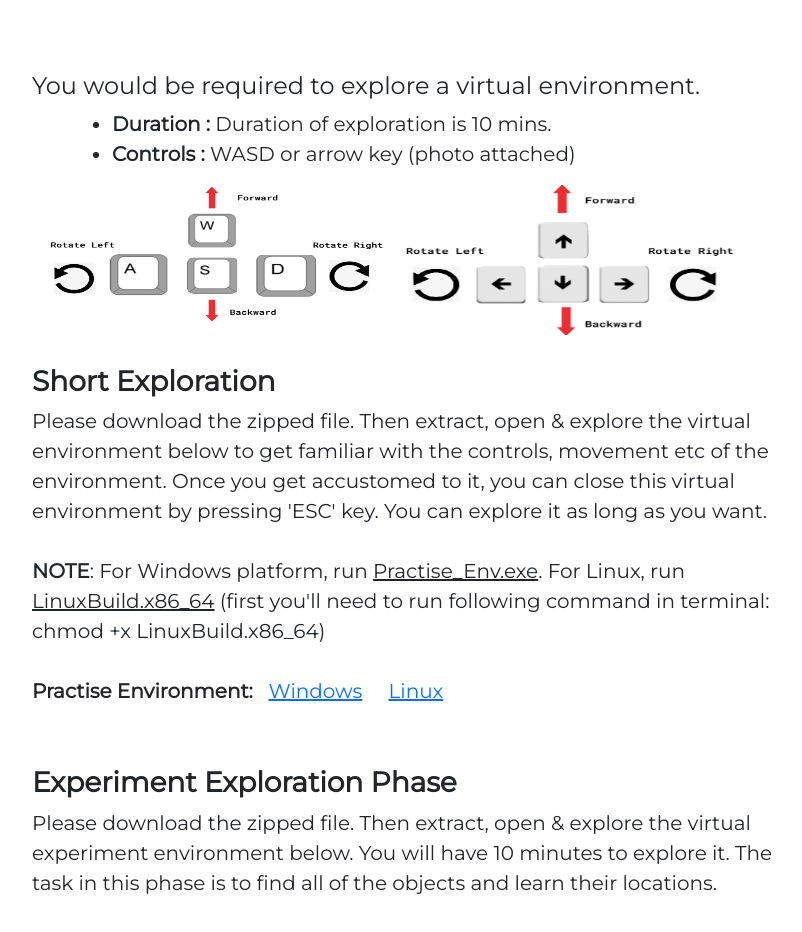
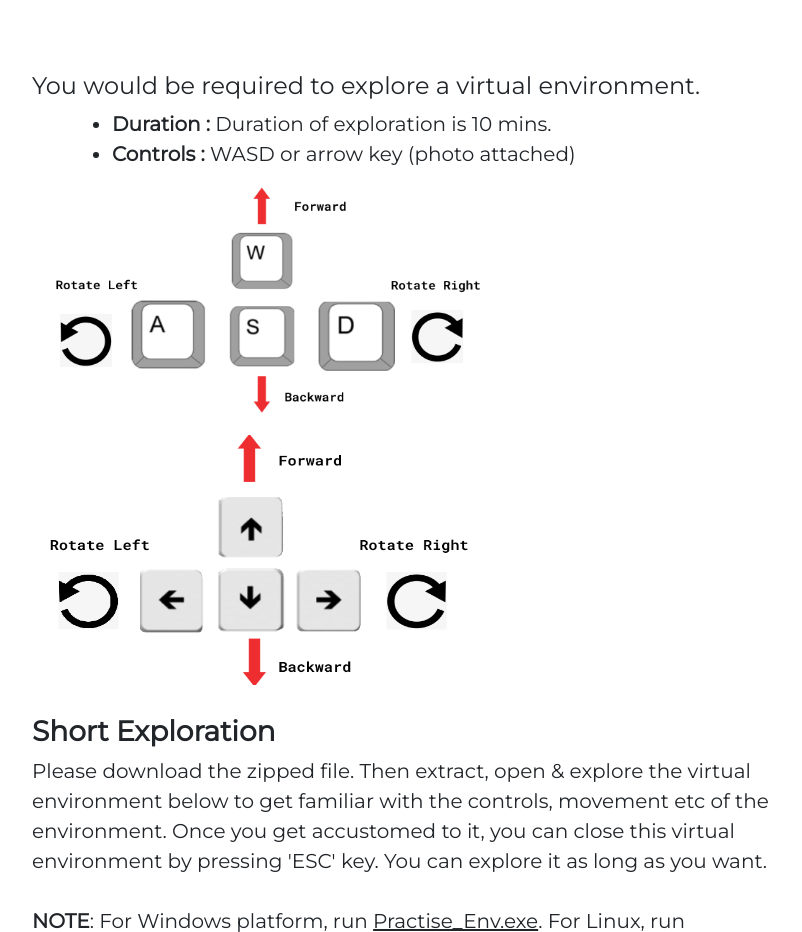
Before and after one commit to DevAcc-MS/Research-Experiment-Platform-, a Flask app: page /gaming/active/1 in a window 1280 px wide. Shown: the part 148-1080 px from the top of the page, without its empty margins (224-1026 px from the left). Run offline with Flask 2, Linux system fonts and the light colour scheme; some web fonts are replaced.

Commit message:
fixed control key dimension on website

```diff
--- a/flaskr/modules/gaming/templates/gaming/active.html
+++ b/flaskr/modules/gaming/templates/gaming/active.html
@@ -19,8 +19,8 @@
         </ul>
         </p>
         <div style="display:flex; flex-wrap: wrap;">
-          <img style="width:360px; height: 150px;" src="{{ url_for('static', filename='img/controlkey_1.png') }}"/>
-          <img style="width:360px; height: 150px;" src="{{ url_for('static', filename='img/controlkey_2.png') }}"/>
+          <img style="width:460px; height: 250px;" src="{{ url_for('static', filename='img/controlkey_1.png') }}"/>
+          <img style="width:460px; height: 250px;" src="{{ url_for('static', filename='img/controlkey_2.png') }}"/>
         </div>
         <br>
         <h3> <b> Short Exploration </b> </h3>
--- a/flaskr/modules/nongaming/templates/nongaming/active.html
+++ b/flaskr/modules/nongaming/templates/nongaming/active.html
@@ -19,8 +19,8 @@
         </ul>
         </p>
         <div style="display:flex; flex-wrap: wrap;">
-          <img style="width:360px; height: 150px;" src="{{ url_for('static', filename='img/controlkey_1.png') }}"/>
-          <img style="width:360px; height: 150px;" src="{{ url_for('static', filename='img/controlkey_2.png') }}"/>
+          <img style="width:460px; height: 250px;" src="{{ url_for('static', filename='img/controlkey_1.png') }}"/>
+          <img style="width:460px; height: 250px;" src="{{ url_for('static', filename='img/controlkey_2.png') }}"/>
         </div>
         <br>
         <h3> <b> Short Exploration </b> </h3>
```
